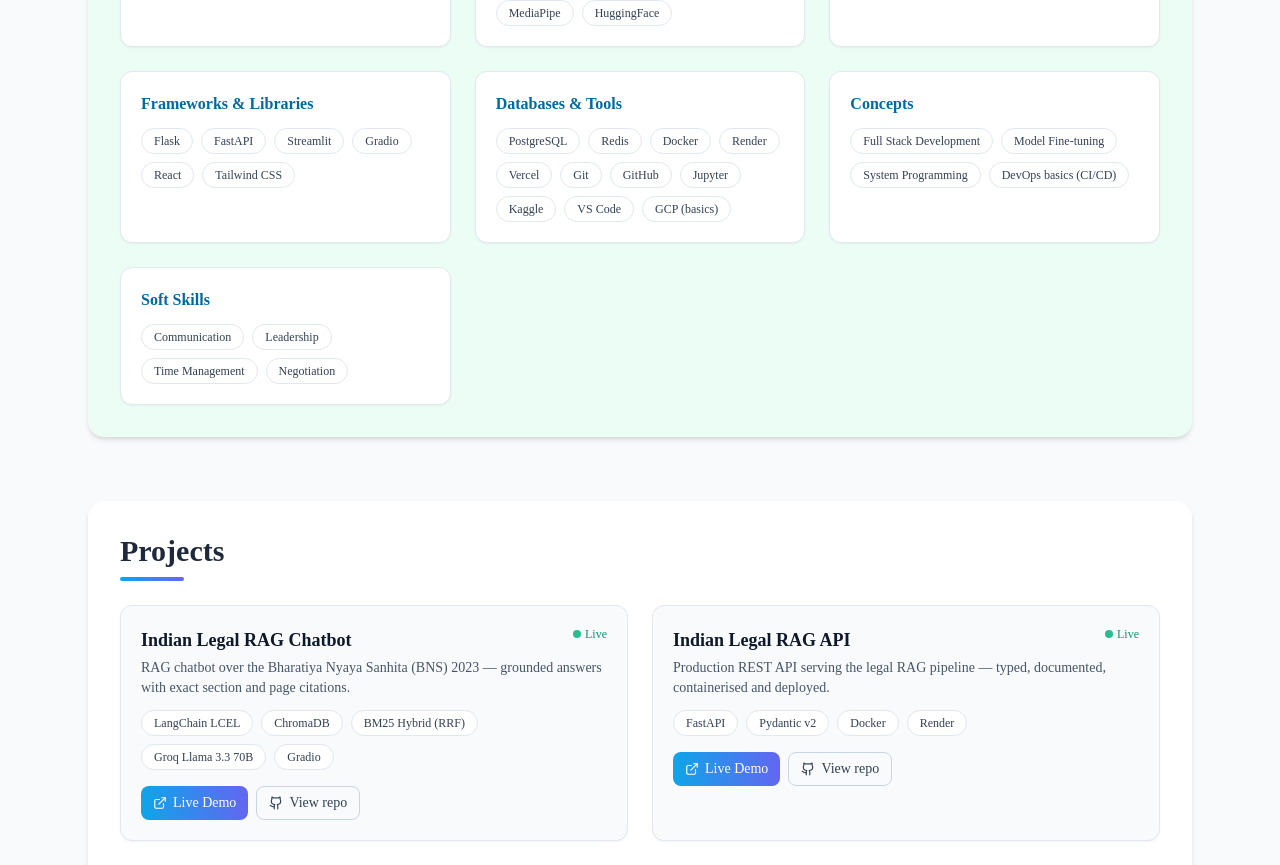
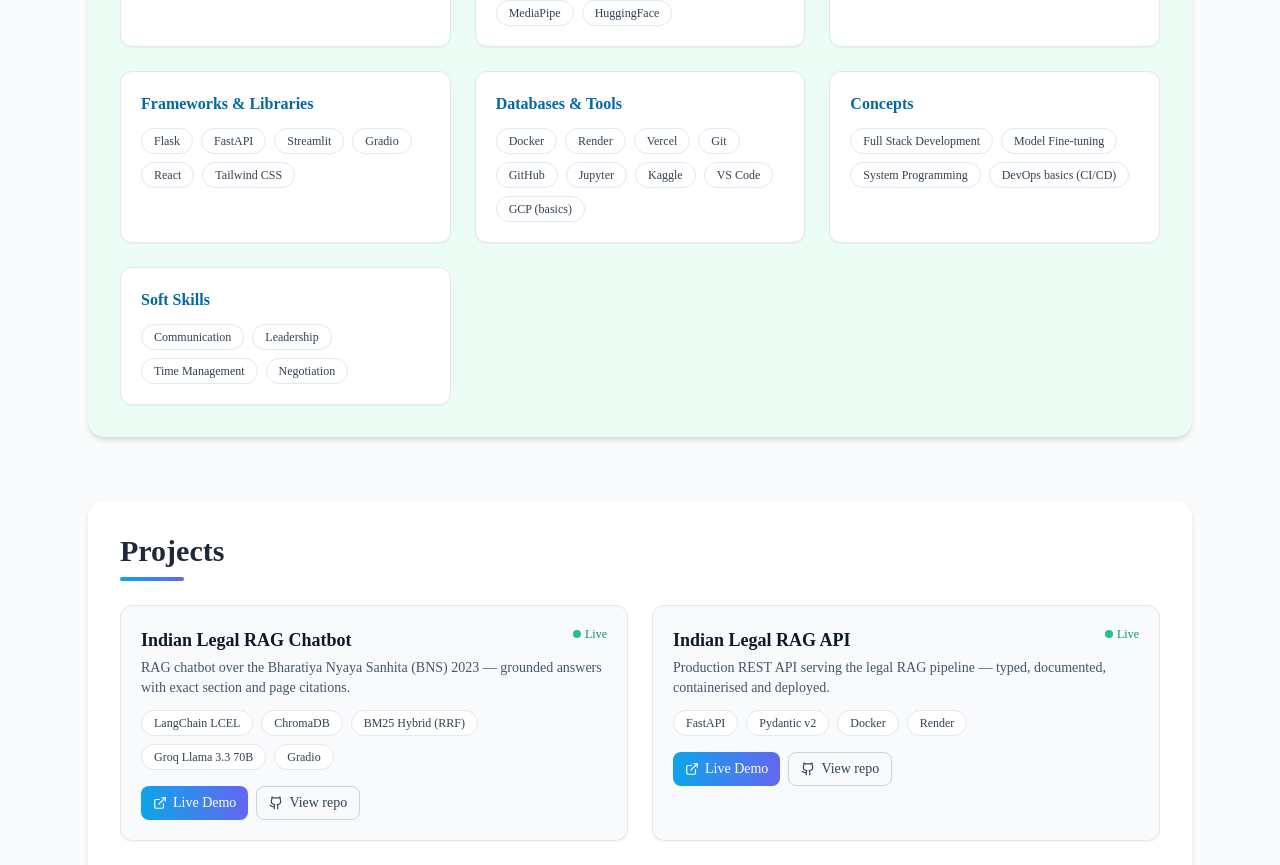
Before and after one commit to faisalimam1/Faisal-portfolio, a Next.js app: page / in a window 1280 px wide. Shown: the part 1220-2085 px from the top of the page. Built offline with nearby package versions, Linux system fonts and the light colour scheme.

Commit message:
Update siteData.js to modify Databases & Tools
Removed 'PostgreSQL' from the 'Databases & Tools' section.

```diff
--- a/src/data/siteData.js
+++ b/src/data/siteData.js
@@ -19,7 +19,7 @@
   'AI / ML & DL': ['PyTorch', 'scikit-learn', 'Transformers', 'BERT', 'ResNet', 'NLTK', 'NumPy', 'pandas', 'Matplotlib', 'OpenCV', 'Whisper', 'Librosa', 'DeepFace', 'MediaPipe', 'HuggingFace'],
   'GenAI & Agents': ['OpenAI API', 'Anthropic API', 'LangChain', 'LCEL', 'RAG', 'ChromaDB', 'Groq', 'CrewAI', 'Prompt Engineering', 'Multi-Agent Systems'],
   'Frameworks & Libraries': ['Flask', 'FastAPI', 'Streamlit', 'Gradio', 'React', 'Tailwind CSS'],
-  'Databases & Tools': ['PostgreSQL', 'Redis', 'Docker', 'Render', 'Vercel', 'Git', 'GitHub', 'Jupyter', 'Kaggle', 'VS Code', 'GCP (basics)'],
+  'Databases & Tools': ['Docker', 'Render', 'Vercel', 'Git', 'GitHub', 'Jupyter', 'Kaggle', 'VS Code', 'GCP (basics)'],
   'Concepts': ['Full Stack Development', 'Model Fine-tuning', 'System Programming', 'DevOps basics (CI/CD)'],
   'Soft Skills': ['Communication', 'Leadership', 'Time Management', 'Negotiation']
 },
```
